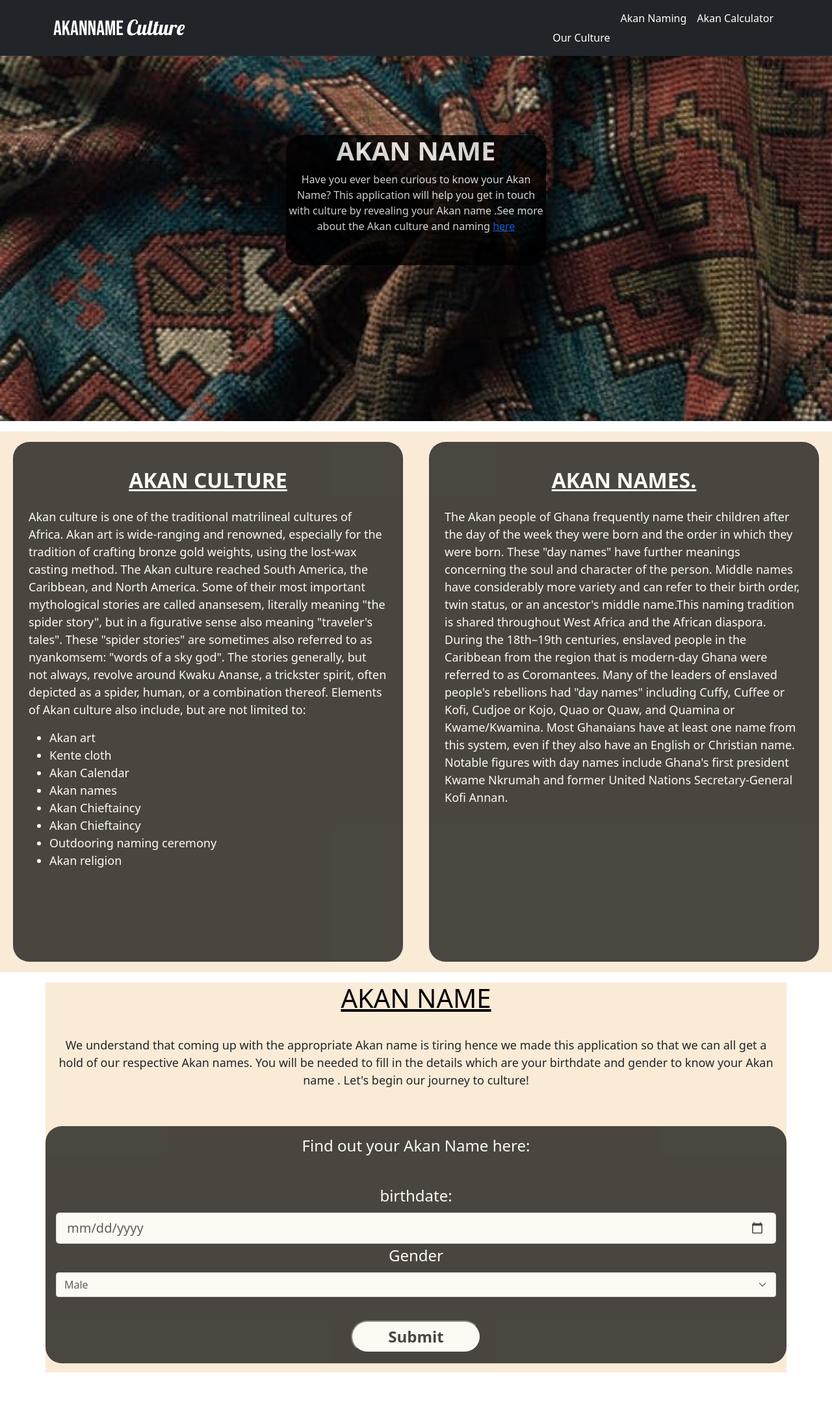
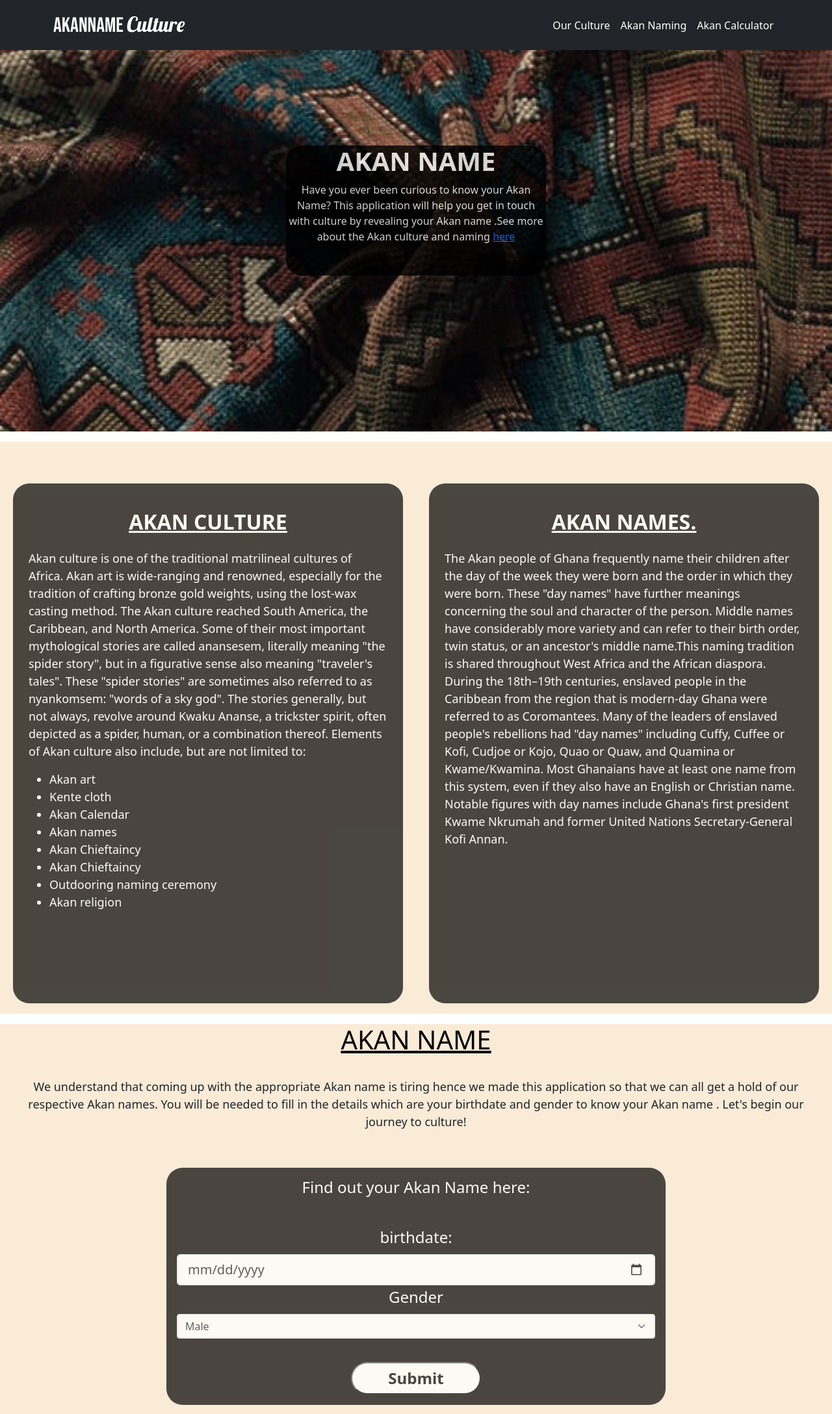
Before and after one commit to Nobella-Nyarari-Ejiofor/ghanaculture, a plain HTML site: page index.html in a window 1280 px wide. Shown: the whole page at 65% size. Before the commit the page ends 2112 px from the top, so only its background shows below. Drawn offline with nearby package versions, Linux system fonts and the light colour scheme.

Commit message:
Made changes to the navbar

```diff
--- a/index.css
+++ b/index.css
@@ -13,6 +13,7 @@
 }
 .navbar li a{
   color: white;
+  margin: 0;
 }
 .navbar a{
   color: white;
@@ -92,7 +93,7 @@
 font-size: large;
 }
 .form{
-
+  width: 60%;
   background-color: black;
   color: white;
   opacity: 0.7;
--- a/index.html
+++ b/index.html
@@ -14,24 +14,13 @@
 </head>
 <body>
   <nav class="navbar navbar-expand-lg bg-dark text-light  fixed-top">
-    <div class= "container">
-     <a href="#" class="navbar-brand"><span id="logo1">AkanName </span>
-     <span id="logo2">Culture </span>
+   <div class= "container">
+       <a href="#" class="navbar-brand"><span id="logo1">AkanName </span>
+       <span id="logo2">Culture </span>
 
-      <buttton class="navbar-toggler"
-       type="button"
-        data-bs-toggle="collapse"
-         data-bs-target="#navmenu">
-         <span class="navbar-toggler-icon">
-           <i class="bi bi-list"></i>
-         </span>
-
-      </buttton>
-
-     <div class="collapse navbar-collapse" id="navmenu">
-        <ul class="navbar-nav ms-auto">
+        <ul class="navbar-nav">
            <li class="nav-item">
-             <a href="#" class="nav-link">Our Culture</a>
+             <a href="#AboutAkan" class="nav-link">Our Culture</a>
            </li>
            <li class="nav-item">
              <a href="#AboutAkan" class="nav-link">Akan Naming </a>
@@ -49,7 +38,7 @@
 
     <section class= "pt-5">
       <div class="container-fluid">
-        <div  class="row landingpage">
+        <div  class="row mt-3 landingpage">
           <div class="col-md-12">
             <div class="intro">
                <h1>AKAN NAME</h1>
@@ -67,7 +56,7 @@
    <section   id="AboutAkan">
      <div class="container-fluid">
 
-     <div class="row d-flex justify-content-around about">
+     <div class="row pt-5 d-flex justify-content-around about">
       <div class=" aboutsec m-3 p-4 ">
 
          <h2>AKAN CULTURE</h2>
@@ -103,7 +92,7 @@
  <!-- section for the form  -->
 
    <section id ="AkanNameFinder" >
-     <div class="container">
+     <div class="container-fluid">
       <div class=" row introduction">
         <h1 style="text-align: center">AKAN NAME </h1>
         <p> We understand that coming up with the appropriate Akan name is tiring hence we made this application so that we can all get a hold of our respective Akan names. You will be needed to fill in the details which are your birthdate and gender to know your Akan name . Let's begin our journey to culture!</p>
```
